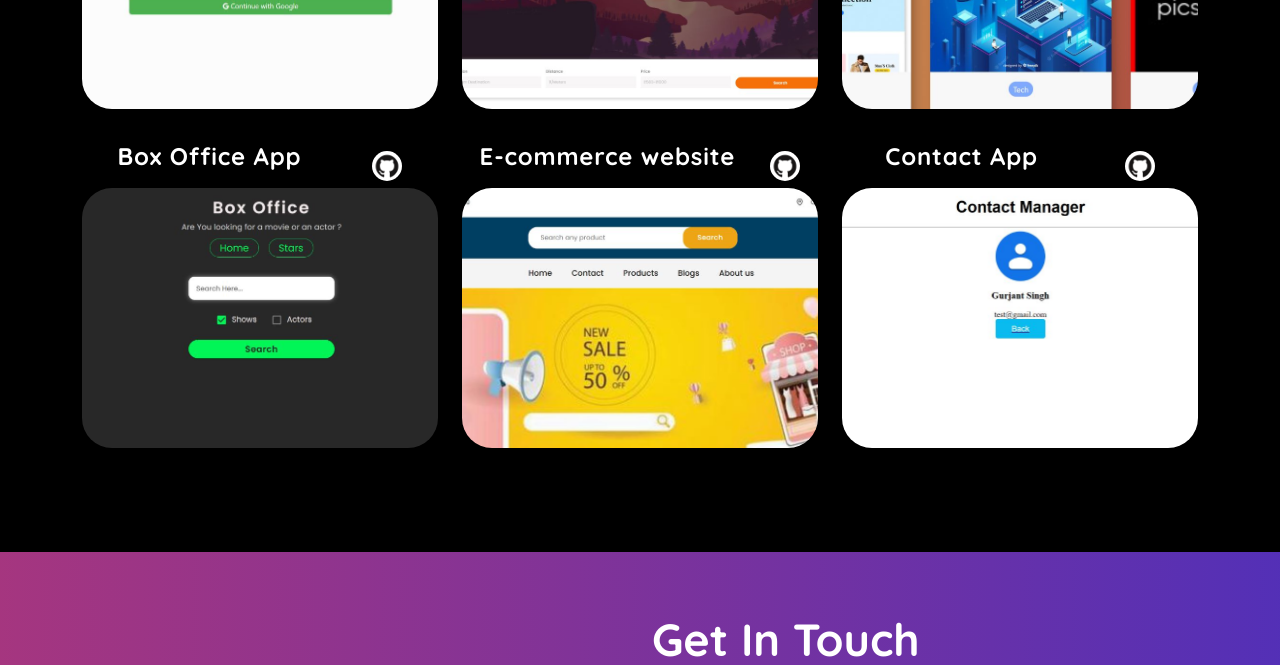
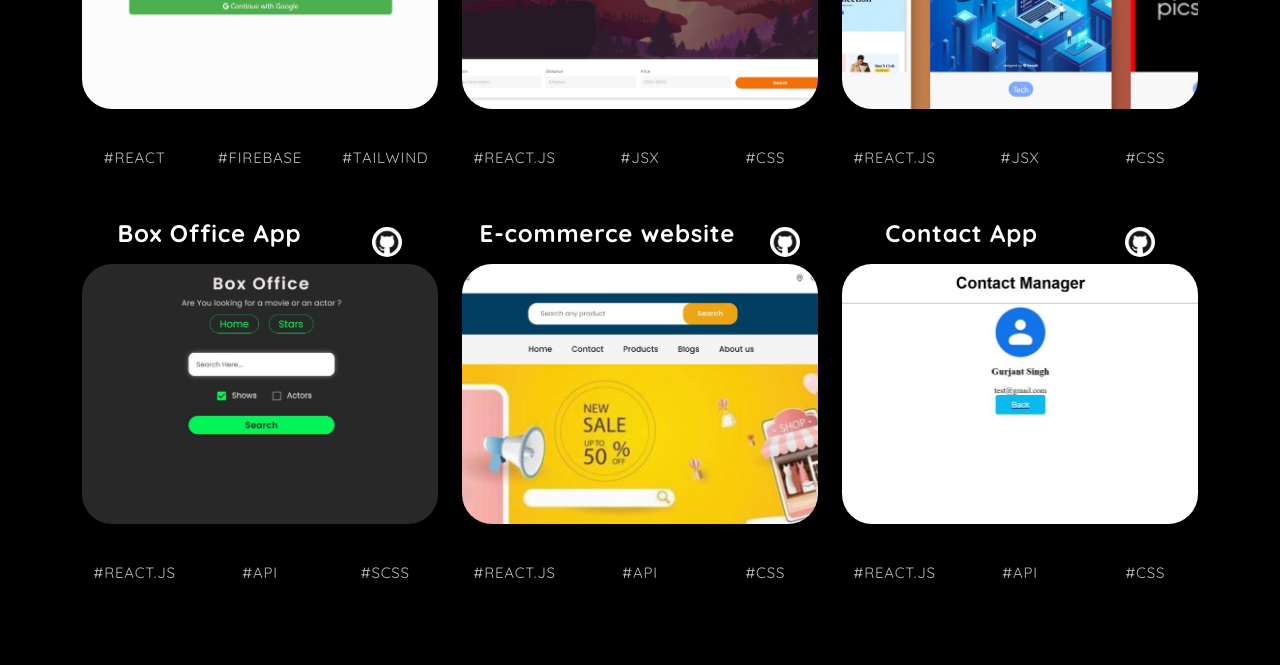
Before and after one commit to Gurjantrandahwa/new_portfolio, a React (Create React App) app: page / in a window 1280 px wide. Shown: the part 1800-2465 px from the top of the page. Built offline with nearby package versions, Linux system fonts and the light colour scheme; grey boxes are pictures that could not be loaded.

Commit message:
Updated portfolio

```diff
--- a/src/App.css
+++ b/src/App.css
@@ -73,9 +73,11 @@ nav.navbar {
     z-index: 9999;
     transition: 0.32s ease-in-out;
 }
-nav.navbar img{
-    max-width: 60%!important;
+
+nav.navbar img {
+    max-width: 60% !important;
 }
+
 nav.navbar.scrolled {
     padding: 0 0;
     background-color: #121212;
@@ -287,9 +289,11 @@ nav.navbar .navbar-toggler[aria-expanded="true"] .navbar-toggler-icon {
     line-height: 1.5em;
     width: 96%;
 }
-.banner a{
-    text-decoration: none!important;
+
+.banner a {
+    text-decoration: none !important;
 }
+
 .banner button {
     color: #fff;
     font-weight: 700;
@@ -364,9 +368,11 @@ nav.navbar .navbar-toggler[aria-expanded="true"] .navbar-toggler-icon {
     margin: 0 auto;
     position: relative;
 }
-.skill-slider .item{
+
+.skill-slider .item {
     width: 100%;
 }
+
 .skill-slider img {
     width: 50%;
     height: 120px;
@@ -475,11 +481,13 @@ nav.navbar .navbar-toggler[aria-expanded="true"] .navbar-toggler-icon {
     margin-bottom: 24px;
 
 }
-.proj-imgbx img{
-    height: 260px!important;
+
+.proj-imgbx img {
+    height: 260px !important;
     object-fit: cover;
 
 }
+
 .card-p {
     width: 300px;
     height: 300px;
@@ -646,7 +654,19 @@ nav.navbar .navbar-toggler[aria-expanded="true"] .navbar-toggler-icon {
     width: 100%;
 }
 
-/************ Footer Css ************/
+.techs {
+    display: flex;
+    gap: 20px;
+    margin: 10px auto;
+justify-content: center;
+}
+.techs p{
+    text-transform: uppercase;
+    font-size: 15px!important;
+
+}
+
+    /************ Footer Css ************/
 .footer {
     padding: 50px;
     background-image: url('https://raw.githubusercontent.com/judygab/web-dev-projects/main/personal-portfolio/src/assets/img/footer-bg.png');
@@ -737,7 +757,8 @@ nav.navbar .navbar-toggler[aria-expanded="true"] .navbar-toggler-icon {
     margin-top: 20px;
 
 }
-.footer-logo{
+
+.footer-logo {
     display: flex;
     justify-content: space-evenly;
 }
@@ -746,7 +767,8 @@ nav.navbar .navbar-toggler[aria-expanded="true"] .navbar-toggler-icon {
     .banner h1 {
         font-size: 35px;
     }
-    .footer-logo{
+
+    .footer-logo {
         display: flex;
         flex-direction: column;
         gap: 20px;
--- a/src/components/ProjectCard.js
+++ b/src/components/ProjectCard.js
@@ -1,7 +1,7 @@
 import {Col} from "react-bootstrap";
 import github from "../Assets/tech/img_2.png"
 import live from "../Assets/logo1.png"
-export const ProjectCard = ({title, description, img, gitLink, liveLink}) => {
+export const ProjectCard = ({title, description, img, gitLink, liveLink,tags}) => {
     return <Col size={12} sm={6} md={4}>
         <div className={"card-title"}>
             <h4>{title}</h4>
@@ -24,9 +24,17 @@ export const ProjectCard = ({title, description, img, gitLink, liveLink}) => {
         <div className={"proj-imgbx"}>
             <img src={img} alt={title}/>
             <div className={"proj-txtx"}>
-
                 <span>{description}</span>
             </div>
         </div>
+        <div className={"techs"}>
+            {
+                tags.map((value)=>{
+                    return<p className={`${value.color}`}>
+                        #{value.name}
+                    </p>
+                })
+            }
+        </div>
     </Col>
 }
--- a/src/components/Projects.js
+++ b/src/components/Projects.js
@@ -3,6 +3,7 @@ import {mernProjects, projects, webProjects} from "../data/data";
 import {ProjectCard} from "./ProjectCard";
 import 'animate.css';
 import TrackVisibility from 'react-on-screen';
+
 export const Projects = () => {
 
     return <section className={"project"} id={"project"}>
@@ -10,17 +11,20 @@ export const Projects = () => {
             <Row>
                 <Col size={12}>
                     <TrackVisibility>
-                        {({ isVisible }) =>
-                            <div className={isVisible ? "animate__animated animate__bounce": ""}>
+                        {({isVisible}) =>
+                            <div className={isVisible ? "animate__animated animate__bounce" : ""}>
                                 <h2>Projects</h2>
                                 <p>
-                        Innovative personal projects that showcase our web development and React.js expertise.
-                        Let us help you unlock the full potential of your online business with exceptional user
+                                    Innovative personal projects that showcase our web development and React.js
+                                    expertise.
+                                    Let us help you unlock the full potential of your online business with exceptional
+                                    user
                                     experiences.
                                 </p>
                                 <Tab.Container id={"projects-tabs"} defaultActiveKey={"first"}>
                                     <Nav variant={"pills"}
-                             className={"nav-pills mb-5 justify-content-center align-items-center"} id={"pills-tab"}>
+                                         className={"nav-pills mb-5 justify-content-center align-items-center"}
+                                         id={"pills-tab"}>
                                         <Nav.Item>
                                             <Nav.Link eventKey={"first"}>
                                                 Tab One
@@ -50,6 +54,7 @@ export const Projects = () => {
                                                             img={value.image}
                                                             gitLink={value.source_code_link}
                                                             liveLink={value.live_link}
+                                                            techs={value.tags}
                                                         />
                                                     )
                                                 })}
@@ -67,7 +72,7 @@ export const Projects = () => {
                                                             img={value.image}
                                                             gitLink={value.source_code_link}
                                                             liveLink={value.live_link}
-
+                                                            techs={value.tags}
                                                         />
                                                     )
                                                 })}
@@ -85,7 +90,7 @@ export const Projects = () => {
                                                             img={value.image}
                                                             gitLink={value.source_code_link}
                                                             liveLink={value.live_link}
-
+                                                            techs={value.tags}
                                                         />
                                                     )
                                                 })}
--- a/src/data/data.js
+++ b/src/data/data.js
@@ -131,15 +131,15 @@ const projects = [
         tags: [
             {
                 name: "react",
-                color: "blue-text-gradient",
+                color: "#6DA9E4",
             },
             {
                 name: "firebase",
-                color: "orange-text-gradient",
+                color: "#E86A33",
             },
             {
                 name: "tailwind",
-                color: "pink-text-gradient",
+                color: "#E8A0BF",
             },
         ],
         image: chatApp,
@@ -155,15 +155,15 @@ const projects = [
         tags: [
             {
                 name: "react.js",
-                color: "blue-text-gradient",
+                color: "#6DA9E4",
             },
             {
                 name: "jsx",
-                color: "green-text-gradient",
+                color: "#00FFCA",
             },
             {
                 name: "css",
-                color: "pink-text-gradient",
+                color: "#009FBD",
             },
         ],
         image:travel,
@@ -177,7 +177,7 @@ const projects = [
         tags: [
             {
                 name: "react.js",
-                color: "blue-text-gradient",
+                color: "#6DA9E4",
             },
             {
                 name: "jsx",
@@ -199,7 +199,7 @@ const projects = [
         tags: [
             {
                 name: "react.js",
-                color: "blue-text-gradient",
+                color: "#6DA9E4",
             },
             {
                 name: "api",
@@ -221,7 +221,7 @@ const projects = [
         tags: [
             {
                 name: "react.js",
-                color: "blue-text-gradient",
+                color: "#6DA9E4",
             },
             {
                 name: "api",
@@ -242,7 +242,7 @@ const projects = [
         tags: [
             {
                 name: "react.js",
-                color: "blue-text-gradient",
+                color: "#6DA9E4",
             },
             {
                 name: "api",
@@ -267,7 +267,7 @@ const mernProjects = [
         tags: [
             {
                 name: "react",
-                color: "blue-text-gradient",
+                color: "#6DA9E4",
             },
             {
                 name: "firebase",
@@ -291,7 +291,7 @@ const mernProjects = [
         tags: [
             {
                 name: "react.js",
-                color: "blue-text-gradient",
+                color: "#6DA9E4",
             },
             {
                 name: "firebase",
@@ -314,7 +314,7 @@ const mernProjects = [
         tags: [
             {
                 name: "react.js",
-                color: "blue-text-gradient",
+                color: "#6DA9E4",
             },
             {
                 name: "jsx",
@@ -338,7 +338,7 @@ const mernProjects = [
         tags: [
             {
                 name: "react.js",
-                color: "blue-text-gradient",
+                color: "#6DA9E4",
             },
             {
                 name: "jsx",
@@ -360,7 +360,7 @@ const mernProjects = [
         tags: [
             {
                 name: "react.js",
-                color: "blue-text-gradient",
+                color: "#6DA9E4",
             },
             {
                 name: "api",
@@ -382,7 +382,7 @@ const mernProjects = [
         tags: [
             {
                 name: "react.js",
-                color: "blue-text-gradient",
+                color: "#6DA9E4",
             },
             {
                 name: "firebase",
@@ -406,8 +406,8 @@ const webProjects = [
         ,
         tags: [
             {
-                name: "react",
-                color: "blue-text-gradient",
+                name: "react.js",
+                color: "#6DA9E4",
             },
             {
                 name: "firebase",
```
Lines whose indentation alone changed are shown as unchanged.
